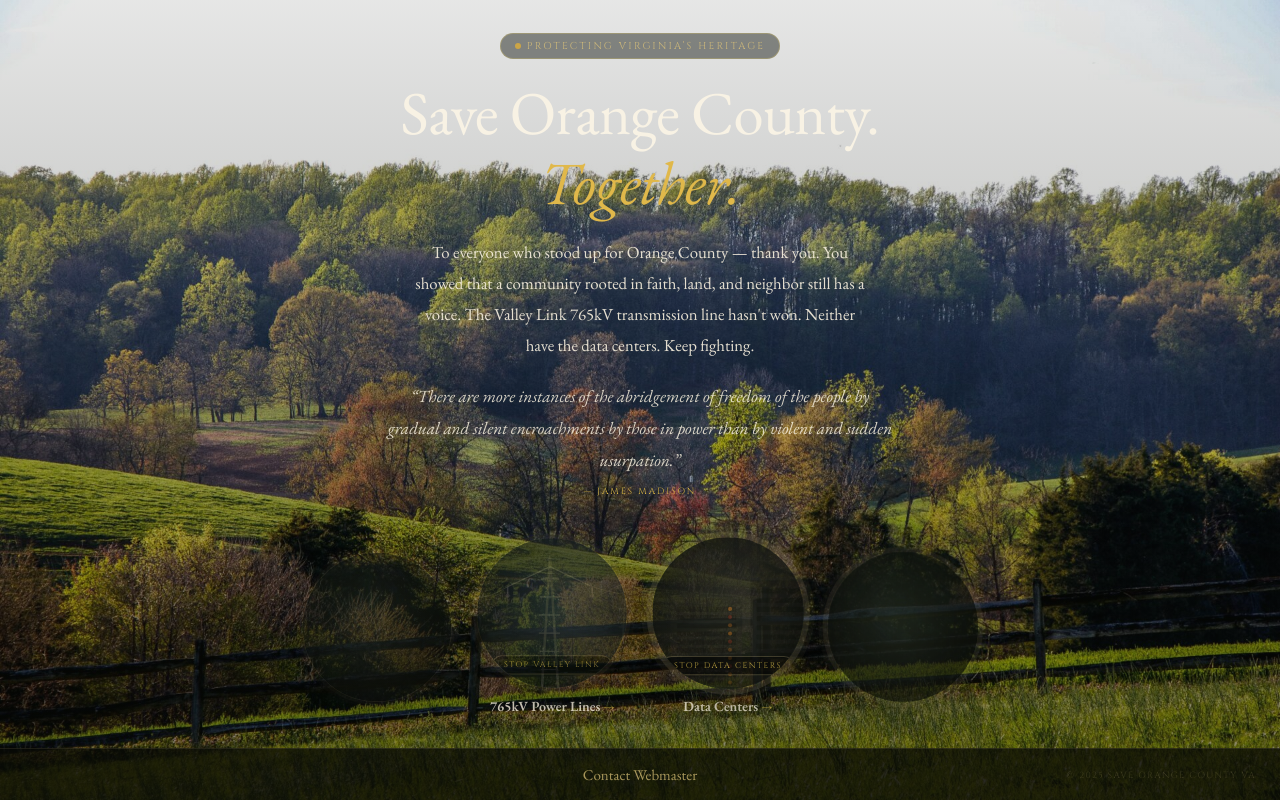
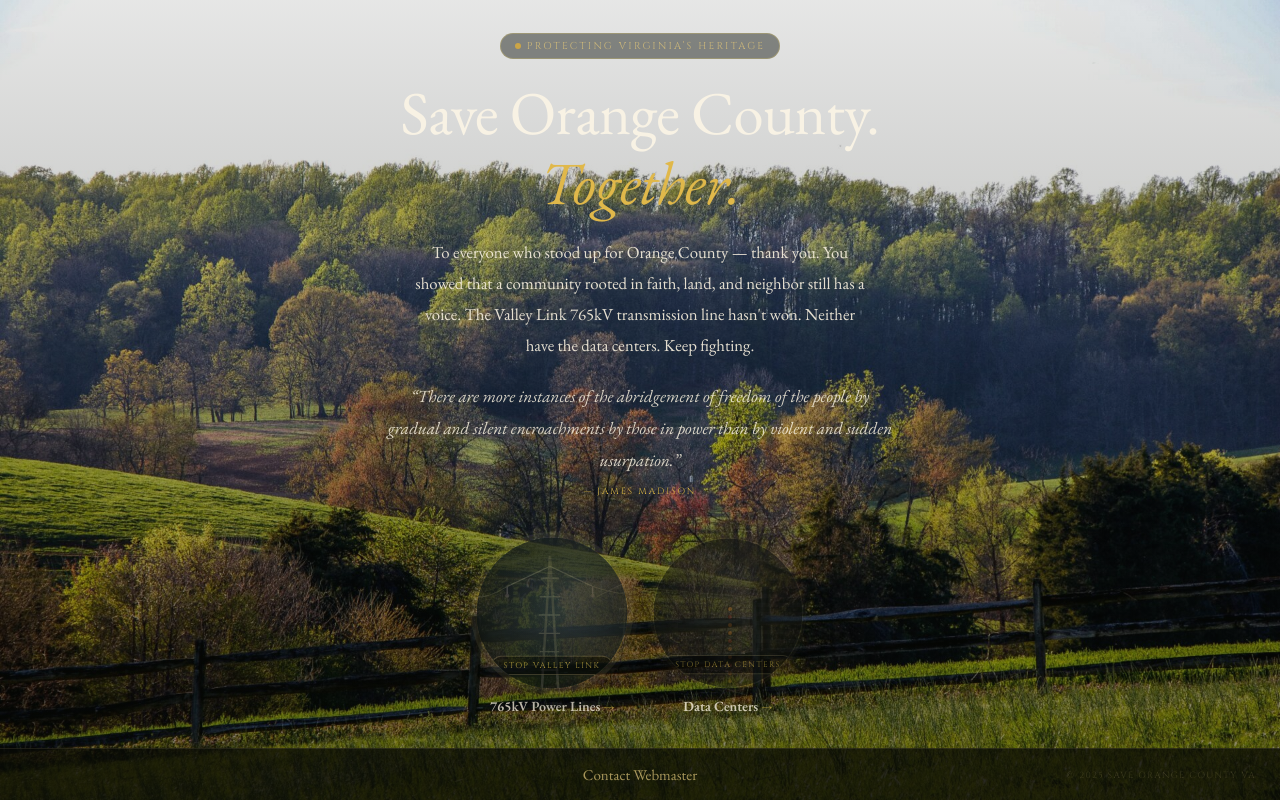
Before and after one commit to saveorangecounty-admin/SaveOrangeCountyVA, a plain HTML site: page index.html in a window 1280 px wide. Drawn offline with nearby package versions, Linux system fonts and the light colour scheme.

Commit message:
Remove placeholder circles, slow fluid alternating pulse

```diff
--- a/index.html
+++ b/index.html
@@ -81,8 +81,9 @@
 
     /* Sequential pulse: 4 circles, each offset by 1.2s */
     @keyframes portal-breathe {
-      0%,100% { opacity:.50; transform:scale(1);     box-shadow:0 0 0 3px rgba(184,168,120,.06),0 0 0 6px rgba(184,168,120,.03),0 6px 32px rgba(0,0,0,.40); }
-      50%      { opacity:.80; transform:scale(1.022); box-shadow:0 0 0 5px rgba(184,168,120,.18),0 0 0 10px rgba(184,168,120,.07),0 10px 44px rgba(0,0,0,.50); }
+      0%   { opacity:.52; transform:scale(1);     box-shadow:0 0 0 3px rgba(184,168,120,.05),0 0 0 6px rgba(184,168,120,.02),0 6px 30px rgba(0,0,0,.38); }
+      50%  { opacity:.78; transform:scale(1.020); box-shadow:0 0 0 5px rgba(184,168,120,.15),0 0 0 10px rgba(184,168,120,.06),0 10px 42px rgba(0,0,0,.48); }
+      100% { opacity:.52; transform:scale(1);     box-shadow:0 0 0 3px rgba(184,168,120,.05),0 0 0 6px rgba(184,168,120,.02),0 6px 30px rgba(0,0,0,.38); }
     }
 
     .portal-wrap {
@@ -93,14 +94,14 @@
       position:relative; width:150px; height:150px;
       border-radius:50%; overflow:hidden;
       border:1.5px solid rgba(184,168,120,0.22);
-      animation:portal-breathe 4.8s ease-in-out infinite;
+      animation:portal-breathe 8s ease-in-out infinite;
       transition:opacity .4s,transform .4s,border-color .4s;
     }
     /* stagger each circle */
-    .pc-1 { animation-delay:0s; }
-    .pc-2 { animation-delay:1.2s; }
-    .pc-3 { animation-delay:2.4s; }
-    .pc-4 { animation-delay:3.6s; }
+
+    .pc-2 { animation-delay:0s; }
+    .pc-3 { animation-delay:4s; }
+
 
     .portal-wrap:hover .portal-circle {
       animation:none; opacity:1; transform:scale(1.06);
@@ -201,15 +202,6 @@
     <!-- 4 circles below the sig: placeholder | valley link | data center | placeholder -->
     <div class="portal-row">
 
-      <!-- Placeholder left -->
-      <div class="portal-wrap" style="cursor:default;">
-        <div class="portal-circle pc-1">
-          <div class="portal-placeholder"></div>
-          <div class="portal-veil"></div><div class="portal-overlay"></div>
-        </div>
-
-      </div>
-
       <!-- Valley Link -->
       <a class="portal-wrap" href="https://www.facebook.com/groups/3319345874895410" target="_blank" rel="noopener">
         <div class="portal-circle pc-2">
@@ -270,15 +262,6 @@
         <div class="portal-label">Data Centers<span class="portal-arrow">&#x2192;</span></div>
       </a>
 
-      <!-- Placeholder right -->
-      <div class="portal-wrap" style="cursor:default;">
-        <div class="portal-circle pc-4">
-          <div class="portal-placeholder"></div>
-          <div class="portal-veil"></div><div class="portal-overlay"></div>
-        </div>
-
-      </div>
-
     </div>
   </div>
 </div>
```
